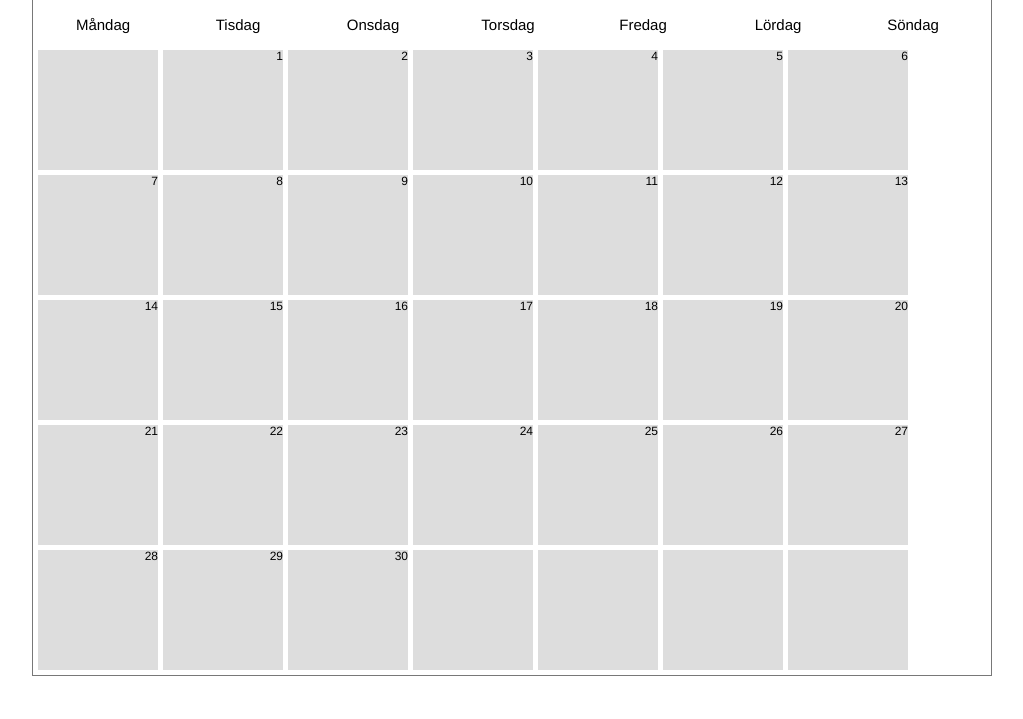
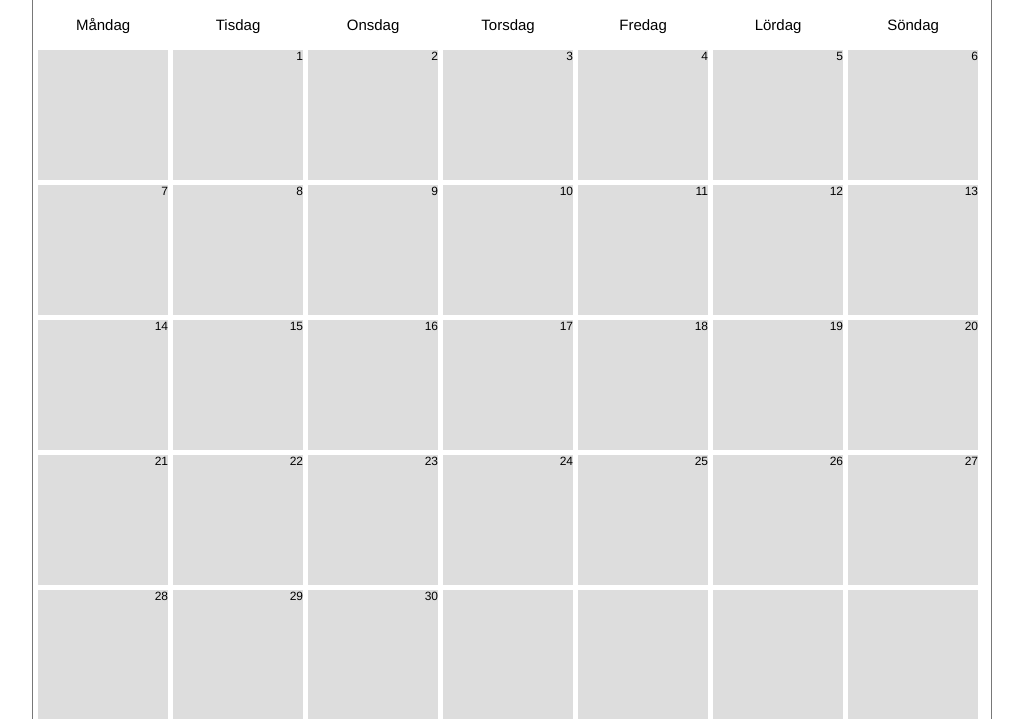
Before and after one commit to jazzankan/holidays2, a PHP site: page / in a window 1280 px wide. Shown: the part 48-767 px from the top of the page, without its empty margins (128-1151 px from the left). Run offline with PHP 8.4, Linux system fonts and the light colour scheme.

Commit message:
div#calendar ul.dates li ändrat till 130px

```diff
--- a/css/2style.css
+++ b/css/2style.css
@@ -104,8 +104,8 @@ div#calendar ul.dates li{
     vertical-align:top;
     float:left;
     list-style-type:none;
-    width:120px;
-    height:120px;
+    width:130px;
+    height:130px;
     font-size:12px;
     background-color: #DDD;
     color:#000;
```
